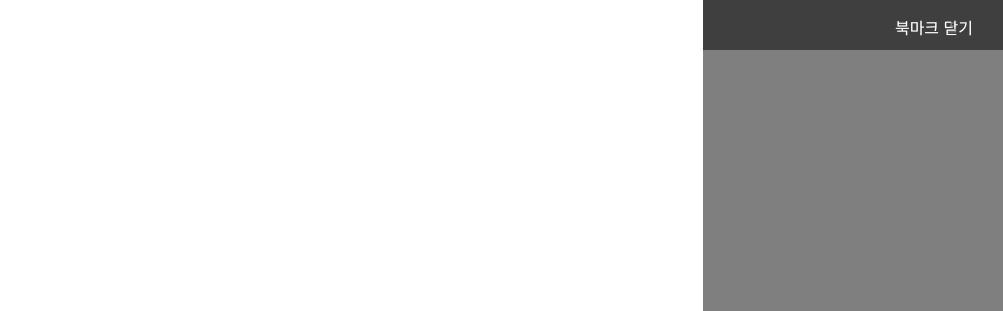
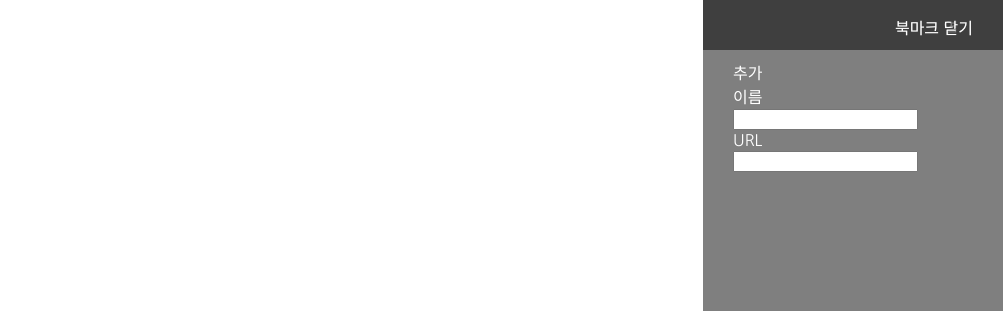
Before and after one commit to Rayched/ChromeCustomPageVerTS, a website: page index.html in a window 1280 px wide. Shown: the top 311 px of the page, without its empty margins (277-1280 px from the left). Drawn offline with Linux system fonts and the light colour scheme.

Commit message:
북마크 아이템 추가하기 기본 틀 작성

```diff
--- a/index.html
+++ b/index.html
@@ -50,10 +50,37 @@
         </div>
 
         <!-- 북마크 바 본체-->
-        <div class="Bookmark_Bar" id="Bookmark_Bar"></div>
+        <div class="Bookmark_Bar" id="Bookmark_Bar">
+            <!-- 북마크 아이템 추가하기 -->
+            <div class="Bookmark_Item_Add_Btn">
+                추가
+            </div>
 
+            <div class="Bookmark_Item_InputForm" id="Bookmark_Item_InputForm">
+                <div class="Bookmark_Input">
+                    <div class="NewBookmarkName">
+                        <div class="Label">이름</div>
+                        <input id="NewBookmarkNameInput"/>
+                    </div>
+                    <div class="NewBookmarkUrl">
+                        <div class="Label">URL</div>
+                        <input id="NewBookmarkUrlInput"/>
+                    </div>
+                </div>
+                <div class="Bookmark_Item_Input_Btn">
+                    <div class="CancelBtn" id="CancelBtn"></div>
+                    <div class="AddBtn" id="AddBtn"></div>
+                </div>
+            </div>
+        </div>
+        <!--
+            TypeScript로 코드를 작성하고
+            JS File로 컴파일, 웹 페이지에서 동작하기 위해서
+            script 태그를 사용, src는 컴파일된 js 파일들
+        -->
         <script src="/dist/Clock.js"></script>
         <script src="/dist/Search.js"></script>
         <script src="/dist/Bookmark_Toggle.js"></script>
+        <script src="/dist/Bookmark.js"></script>
     </body>
 </html>
--- /dev/null
+++ b/src/Bookmark.ts
@@ -0,0 +1,2 @@
+//북마크 바에 북마크를 추가할 수 있는 기능 logic
+//북마크 추가 (이름, url 입력), 삭제 기능
```
Also changed, not shown: README.md, dist/Bookmark.js (added), dist/Bookmark_Toggle.js.
